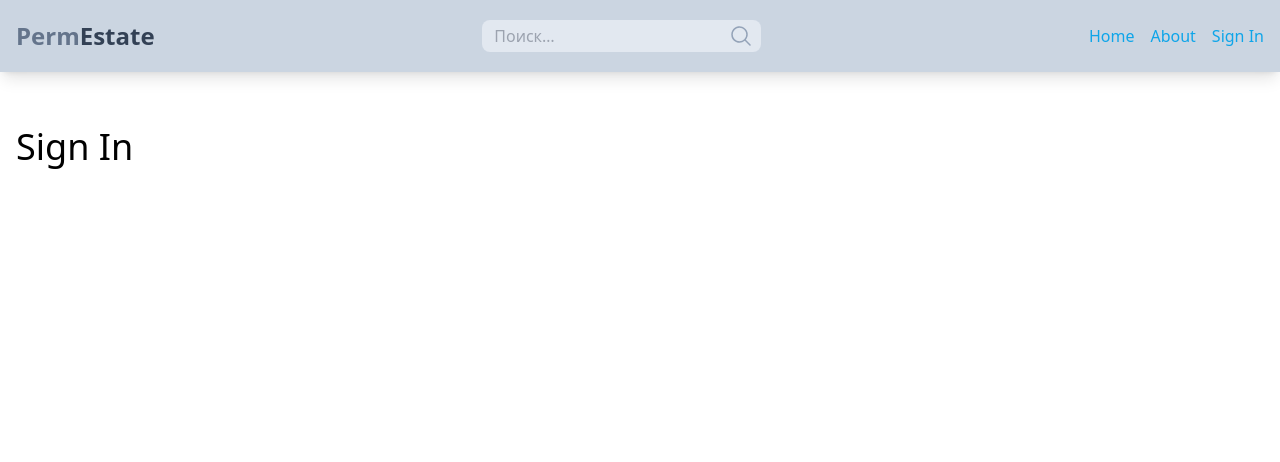
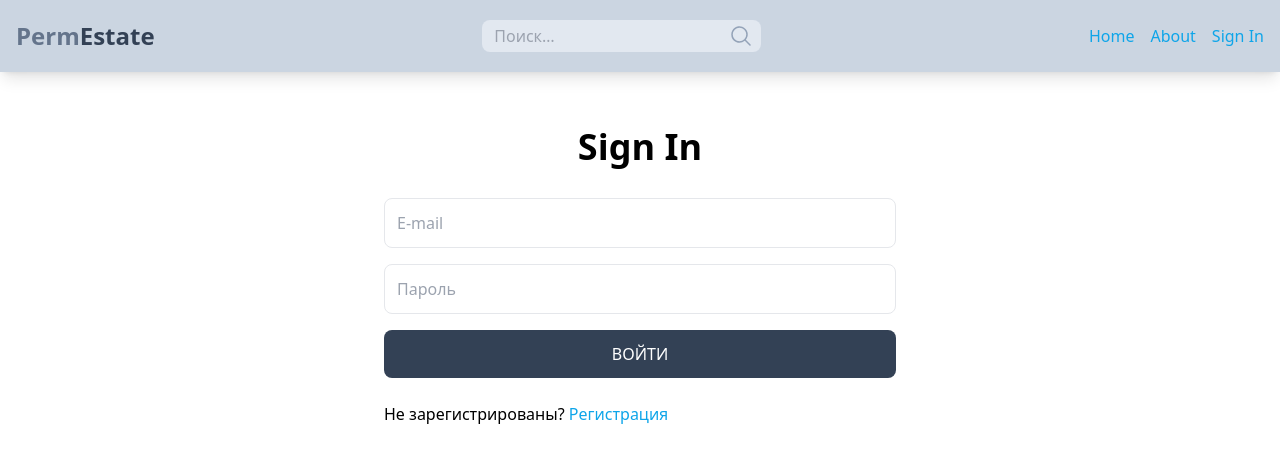
Before and after one commit to addonion/mern-estate, a React (Vite) app in the folder client/: page /sign-in in a window 1280 px wide. Shown: the top 462 px of the page. Built offline with nearby package versions, Linux system fonts and the light colour scheme.

Commit message:
Sign In page functionality

```diff
--- a/client/src/pages/SignIn.tsx
+++ b/client/src/pages/SignIn.tsx
@@ -1,9 +1,76 @@
+import { useRef, useState } from "react";
 import Layout from "../shared/Layout";
+import { Link, useNavigate } from "react-router-dom";
 
 export const SignIn = () => {
+  const [error, setError] = useState<string | null>(null);
+  const [loading, setLoading] = useState(false);
+  const formSignIn = useRef<HTMLFormElement>(null);
+
+  const navigation = useNavigate();
+
+  const handlerSubmit = async (e: React.FormEvent) => {
+    e.preventDefault();
+    setLoading(true);
+
+    let formData = {};
+
+    if (formSignIn.current) {
+      formData = {
+        email: formSignIn.current["email"].value,
+        password: formSignIn.current["password"].value,
+      };
+    }
+
+    const res = await fetch("/api/auth/signin", {
+      method: "POST",
+      headers: {
+        "Content-Type": "application/json",
+      },
+      body: JSON.stringify(formData),
+    });
+
+    try {
+      const data = await res.json();
+      setLoading(false);
+      if (data.success === false) {
+        setError(data.message);
+        return;
+      }
+      setError(null);
+      navigation("/profile");
+    } catch {
+      setLoading(false);
+      setError("Ошибка сервера, попробуйте ещё раз");
+    }
+  };
+
   return (
     <Layout>
-      <h1>Sign In</h1>
+      <div className="max-w-lg mx-auto">
+        <h1 className="text-center font-bold">Sign In</h1>
+
+        <form ref={formSignIn} onSubmit={handlerSubmit} className="flex flex-col mt-6 gap-4">
+          <input id="email" type="email" placeholder="E-mail" className="w-full p-3 border rounded-lg" autoComplete="email" required />
+          <input id="password" type="password" placeholder="Пароль" className="w-full p-3 border rounded-lg" autoComplete="password" required />
+
+          <button disabled={loading} className="p-3 rounded-lg bg-slate-700 text-white uppercase hover:opacity-95 disabled:opacity-50">
+            {loading ? "Вхожу…" : "Войти"}
+          </button>
+        </form>
+
+        <div className="mt-6">
+          <p>
+            Не зарегистрированы? <Link to="/sign-up">Регистрация</Link>
+          </p>
+        </div>
+
+        {error && (
+          <div className="mt-6">
+            <p className=" text-red-500">{error}</p>
+          </div>
+        )}
+      </div>
     </Layout>
   );
 };
```
